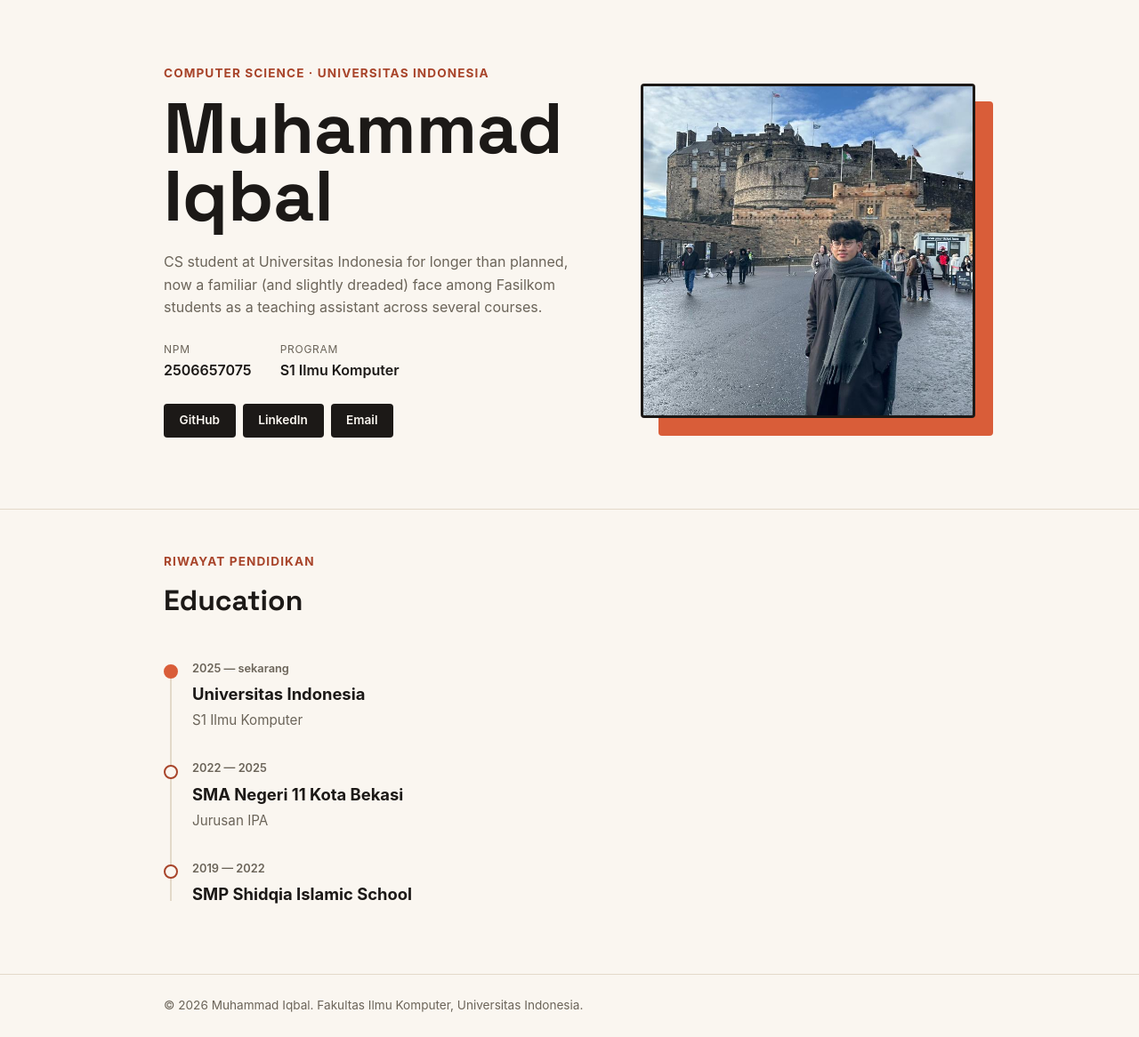
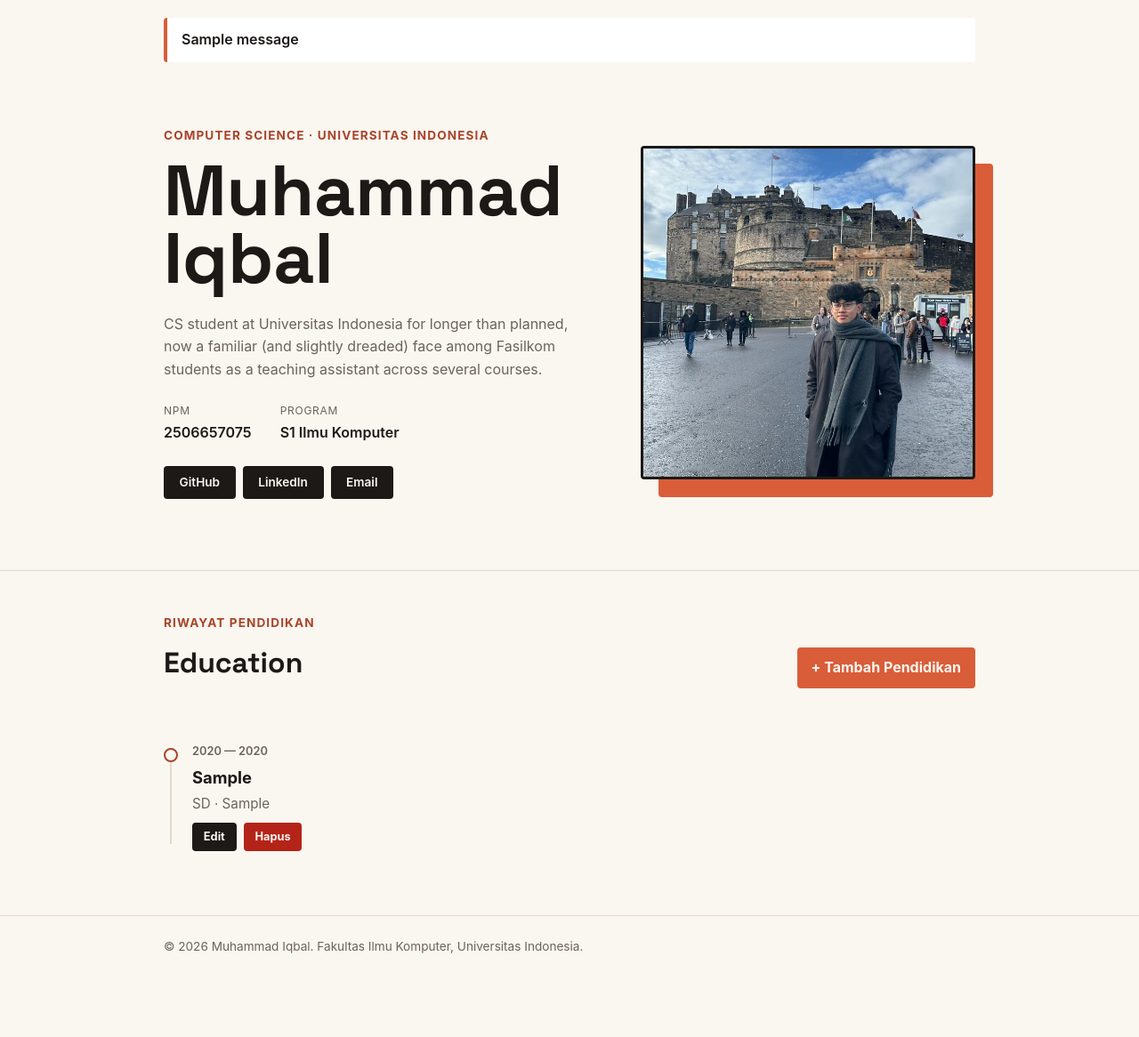
Before and after one commit to labqimm/myportofolio, a Django app: page / in a window 1280 px wide. Shown: the part 74-1240 px from the top of the page at 89% size. After the commit the page ends 1146 px from the top, so only its background shows below. Run offline with Django 5.2, Linux system fonts and the light colour scheme; tables that the repository leaves empty hold one stand-in row (values such as "Sample post"); one stand-in notice (Sample message) is shown.

Commit message:
feat(education): add form, delete modal, and dynamic timeline

```diff
--- a/static/css/style.css
+++ b/static/css/style.css
@@ -561,3 +561,32 @@ h1, .brand {
         text-align: center;
     }
 }
+/* Tugas 3 — Education CRUD & flash message */
+.form-group select {
+    width: 100%;
+    padding: 0.7rem;
+    border: 1px solid var(--accent);
+    border-radius: var(--radius);
+    background: #fff;
+    font: inherit;
+}
+
+.timeline-actions {
+    display: flex;
+    gap: 0.5rem;
+    margin-top: 0.6rem;
+}
+
+.button-small {
+    padding: 0.35rem 0.8rem;
+    font-size: 0.8rem;
+}
+
+.flash-message {
+    margin-top: 1.25rem;
+    padding: 0.75rem 1rem;
+    border-left: 4px solid var(--accent);
+    background: #fff;
+    border-radius: var(--radius);
+    font-weight: 600;
+}
--- a/templates/base.html
+++ b/templates/base.html
@@ -25,6 +25,13 @@
     </header>
 
     <main>
+    {% if messages %}
+        <div class="container">
+            {% for message in messages %}
+            <p class="flash-message">{{ message }}</p>
+            {% endfor %}
+        </div>
+        {% endif %}
         {% block content %}
         {% endblock content %}
     </main>
--- /dev/null
+++ b/templates/components/education_delete_modal.html
@@ -0,0 +1,19 @@
+<button type="button" class="button button-danger button-small"
+    popovertarget="delete-education-{{ education.id }}">Hapus</button>
+
+<div id="delete-education-{{ education.id }}" class="project-delete-modal" popover="auto">
+    <button type="button" class="project-delete-modal__backdrop"
+        popovertarget="delete-education-{{ education.id }}" popovertargetaction="hide"></button>
+    <div class="project-delete-modal__content">
+        <h2>Hapus Pendidikan?</h2>
+        <p>Yakin mau hapus <strong>{{ education.institution }}</strong> dari riwayat pendidikan?</p>
+        <div class="project-delete-modal__actions">
+            <button type="button" class="button button-secondary"
+                popovertarget="delete-education-{{ education.id }}" popovertargetaction="hide">Batal</button>
+            <form method="post" action="{% url 'main:delete_education' education.id %}">
+                {% csrf_token %}
+                <button type="submit" class="button button-danger">Ya, Hapus</button>
+            </form>
+        </div>
+    </div>
+</div>
--- a/templates/index.html
+++ b/templates/index.html
@@ -26,27 +26,36 @@
 </section>
 <section class="education" id="education">
     <div class="container">
-        <p class="section-kicker">Riwayat Pendidikan</p>
-        <h2 class="section-title">Education</h2>
+        <div class="project-header">
+            <div>
+                <p class="section-kicker">Riwayat Pendidikan</p>
+                <h2 class="section-title">Education</h2>
+            </div>
+            <a href="{% url 'main:create_education' %}" class="button">+ Tambah Pendidikan</a>
+        </div>
+        {% if educations %}
         <div class="timeline">
+            {% for education in educations %}
             <article class="timeline-item">
-                <span class="timeline-dot timeline-dot-active"></span>
-                <p class="timeline-period"><time datetime="2025">2025</time> &mdash; sekarang</p>
-                <h3 class="timeline-institution">Universitas Indonesia</h3>
-                <p class="timeline-detail">S1 Ilmu Komputer</p>
+                <span class="timeline-dot{% if education.is_ongoing %} timeline-dot-active{% endif %}"></span>
+                <p class="timeline-period">
+                    <time datetime="{{ education.start_year }}">{{ education.start_year }}</time> &mdash;
+                    {% if education.is_ongoing %}sekarang{% else %}<time datetime="{{ education.end_year }}">{{ education.end_year }}</time>{% endif %}
+                </p>
+                <h3 class="timeline-institution">{{ education.institution }}</h3>
+                <p class="timeline-detail">
+                    {{ education.get_level_display }}{% if education.major %} &middot; {{ education.major }}{% endif %}
+                </p>
+                <div class="timeline-actions">
+                    <a href="{% url 'main:update_education' education.id %}" class="button button-secondary button-small">Edit</a>
+                    {% include "components/education_delete_modal.html" with education=education %}
+                </div>
             </article>
-            <article class="timeline-item">
-                <span class="timeline-dot"></span>
-                <p class="timeline-period"><time datetime="2022">2022</time> &mdash; <time datetime="2025">2025</time></p>
-                <h3 class="timeline-institution">SMA Negeri 11 Kota Bekasi</h3>
-                <p class="timeline-detail">Jurusan IPA</p>
-            </article>
-            <article class="timeline-item">
-                <span class="timeline-dot"></span>
-                <p class="timeline-period"><time datetime="2019">2019</time> &mdash; <time datetime="2022">2022</time></p>
-                <h3 class="timeline-institution">SMP Shidqia Islamic School</h3>
-            </article>
+            {% endfor %}
         </div>
+        {% else %}
+        <p class="empty-state">Belum ada riwayat pendidikan yang ditambahkan.</p>
+        {% endif %}
     </div>
 </section>
 {% endblock content %}
```
Also changed, not shown: templates/education_form.html (added, +27 -0 lines).
